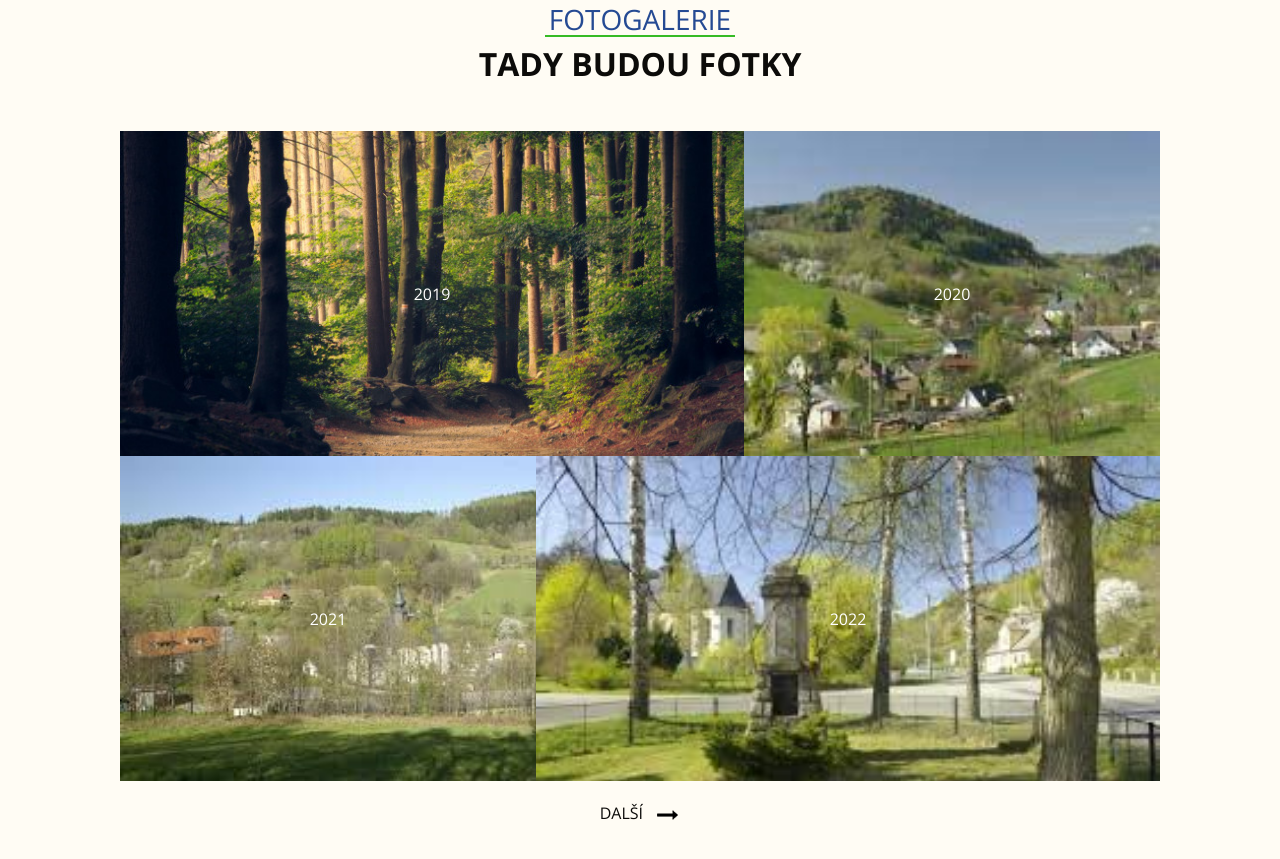
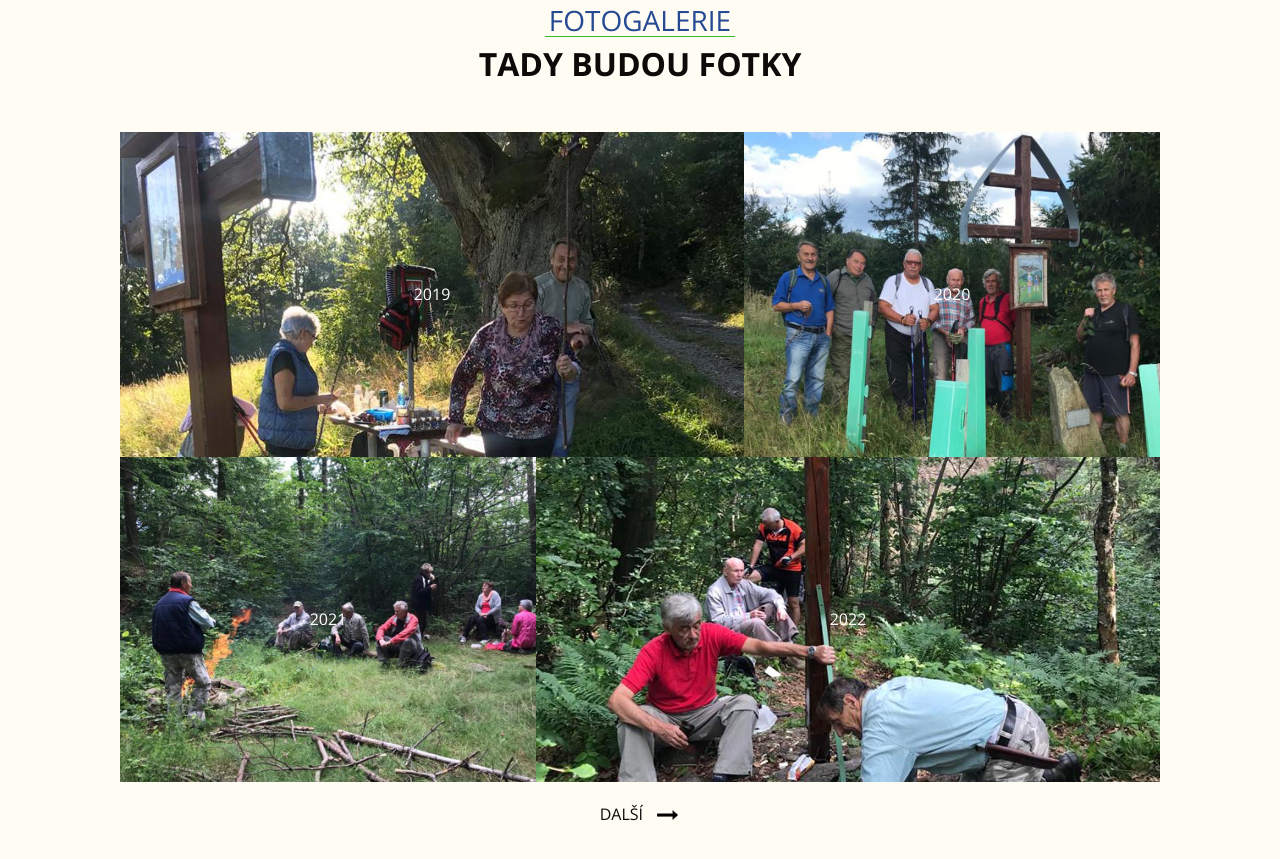
Before and after one commit to zemanjirka/patraci, a plain HTML site: page royal/index.html in a window 1280 px wide. Shown: the part 2794-3653 px from the top of the page. Drawn offline with nearby package versions, Linux system fonts and the light colour scheme.

Commit message:
nove fotky

```diff
--- a/royal/css/style.css
+++ b/royal/css/style.css
@@ -325,22 +325,22 @@ a:focus {
 
 .service_img-container .service_img-box.i-box-1 {
   width: 60%;
-  background-image: url(../images/les.jpeg);
+  background-image: url(../images/hlavni1nasirku.jpg);
 }
 
 .service_img-container .service_img-box.i-box-2 {
   width: 40%;
-  background-image: url(../images/kopce.jpeg);
+  background-image: url(../images/hlavni2nasirku.jpg);
 }
 
 .service_img-container .service_img-box.i-box-3 {
   width: 40%;
-  background-image: url(../images/zdalky.jpeg);
+  background-image: url(../images/hlavni3nasirku.jpg);
 }
 
 .service_img-container .service_img-box.i-box-4 {
   width: 60%;
-  background-image: url(../images/pomnik.jpeg);
+  background-image: url(../images/hlavni4nasirku.jpg);
 }
 
 .service_section .service_img-container a,
--- a/royal/index.html
+++ b/royal/index.html
@@ -234,7 +234,7 @@
         </div>
         <div class=" col-md-6">
           <div>
-            <img class="img-fluid" src="images/kaple.jpg" alt="" />
+            <img class="img-fluid" src="images/hlavni5nasirku.jpg" alt="" />
           </div>
         </div>
       </div>
```
Also changed, not shown: royal/images/hlavni1nasirku.jpg (added), royal/images/hlavni2nasirku.jpg (added), royal/images/hlavni3nasirku.jpg (added), royal/images/hlavni4nasirku.jpg (added), royal/images/hlavni5nasirku.jpg (added).
